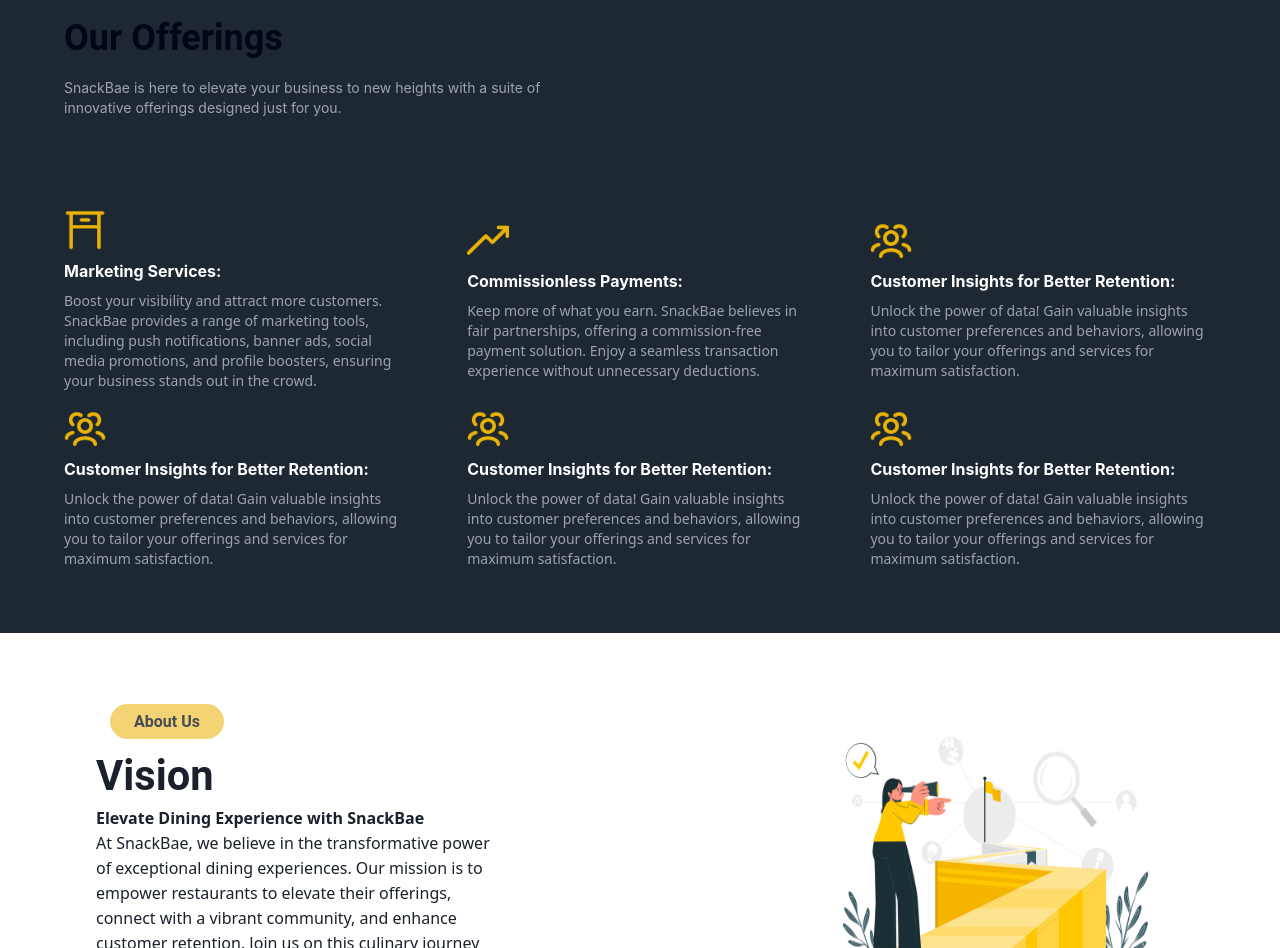
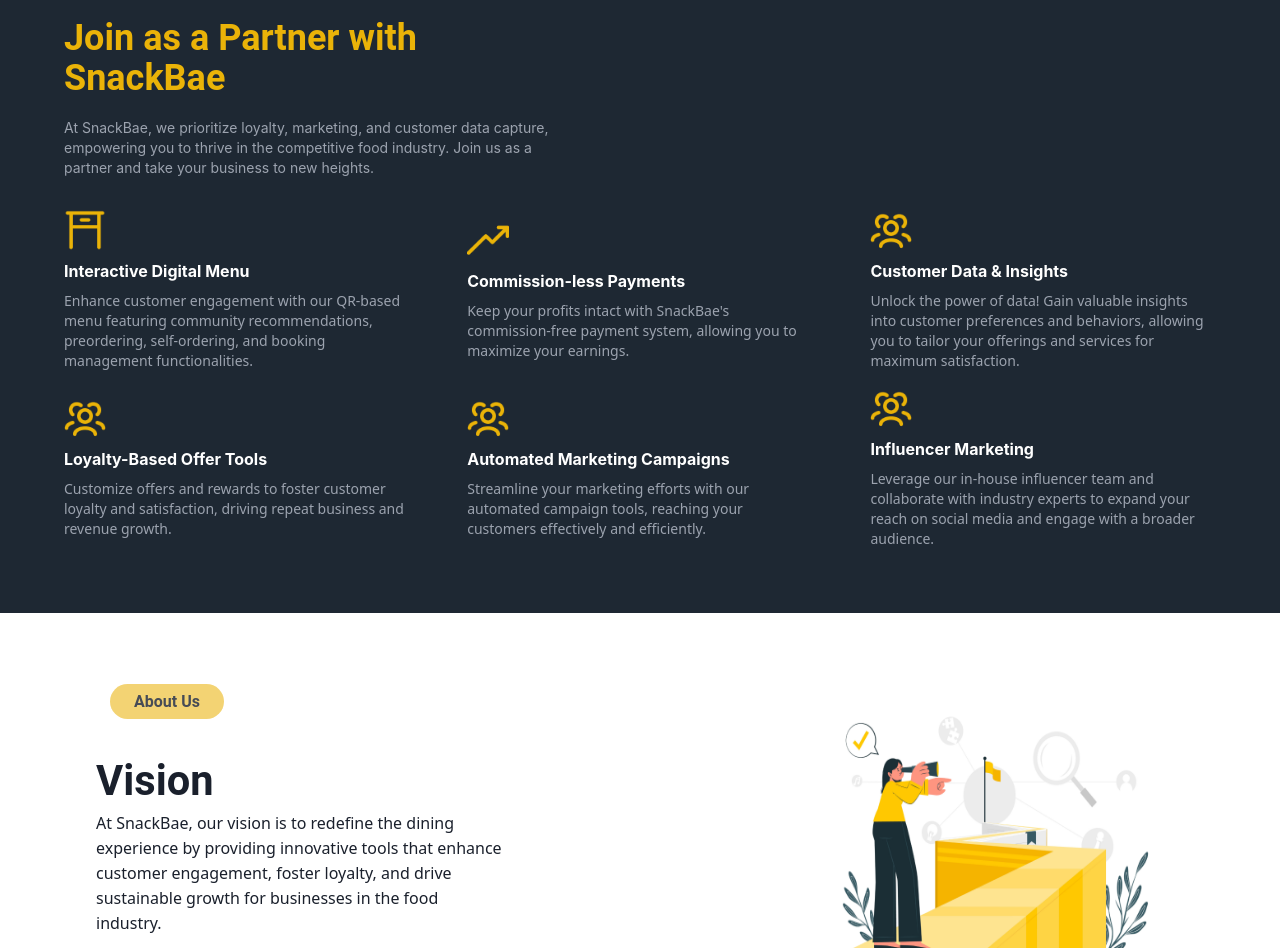
Before and after one commit to snackbae23/web, a React (Create React App) app: page /joinpartner in a window 1280 px wide. Shown: the part 924-1872 px from the top of the page. Built offline with nearby package versions, Linux system fonts and the light colour scheme.

Commit message:
Update Joinpartner.jsx

```diff
--- a/src/Pages/Joinpartner.jsx
+++ b/src/Pages/Joinpartner.jsx
@@ -139,7 +139,7 @@
                         <p className='text-[#020617] text-[2.6rem] leading-[2.6rem] xl:text-7xl font-roboto font-semibold'>Join as Partner</p>
                         <div className='font-opensans font-bold text-[#020617] -tracking-2 xl:text-lg '>Elevate Dining Experience with SnackBae</div>
                         <div className='font-normal text-sm xl:text-lg text-[#020617]  lg:w-[510px] font-opensans -tracking-2 text-center lg:text-start'>
-                            At SnackBae, we believe in the transformative power of exceptional dining experiences. Our mission is to empower restaurants to elevate their offerings, connect with a vibrant community, and enhance customer retention. Join us on this culinary journey and let SnackBae be your partner in success.
+                            Welcome to SnackBae, where we revolutionize the dining experience through our innovative interactive digital menu solutions. Partner with us to unlock a world of benefits tailored to your business
                         </div>
                         <div className='mx-auto lg:mx-0'>
                             <button className='w-[137px] h-[42px] bg-[#EAB308] border rounded-md px-[19px] py-[10px] flex justify-center items-center text-[#ffffff] font-roboto font-semibold tracking-tighter' onClick={openPopup}>
@@ -161,46 +161,46 @@
                             <div className='w-[111px] h-[37px] bg-[#FFFBEB] border rounded-full'>
                                 <div className='text-[#EAB308] font-roboto leading-9 font-semibold text-sm text-center'>Features</div>
                             </div>
-                            <div className='text-[#020617] lg:w-[515px] text-3xl lg:text-4xl font-roboto font-semibold'>Our Offerings</div>
-                            <div className='lg:w-[515px] lg:h-[75px] text-xs lg:text-sm text-gray-400'>SnackBae is here to elevate your business to new heights with a suite of innovative offerings designed just for you.</div>
+                            <div className='text-[#020617] lg:w-[515px] text-3xl lg:text-4xl font-roboto font-semibold text-[#EAB308]'>Join as a Partner with SnackBae</div>
+                            <div className='lg:w-[515px] lg:h-[75px] text-xs lg:text-sm text-gray-400'>At SnackBae, we prioritize loyalty, marketing, and customer data capture, empowering you to thrive in the competitive food industry. Join us as a partner and take your business to new heights.</div>
                         </div>
                         {/* second part */}
                         <div className='w-[100%] mx-auto flex flex-wrap md:flex-row gap-[1rem] justify-between items-center'>
                             {/* first box */}
                             <div className='flex flex-col  md:w-[30%]'>
                                 <img src={icon1} alt='icons' className='w-[42px] h-[42px]'></img>
-                                <div className='font-bold leading-10'>Marketing Services:</div>
-                                <div className='lg:w-full text-sm font-opensans font-normal text-[##020617] -tracking-2 text-gray-400'>Boost your visibility and attract more customers. SnackBae provides a range of marketing tools, including push notifications, banner ads, social media promotions, and profile boosters, ensuring your business stands out in the crowd.</div>
+                                <div className='font-bold leading-10'>Interactive Digital Menu</div>
+                                <div className='lg:w-full text-sm font-opensans font-normal text-[##020617] -tracking-2 text-gray-400'>Enhance customer engagement with our QR-based menu featuring community recommendations, preordering, self-ordering, and booking management functionalities.</div>
                             </div>
                             {/* second box */}
                             <div className='flex flex-col md:w-[30%]'>
                                 <img src={icon2} alt='icons' className='w-[42px] h-[42px]'></img>
-                                <div className='font-bold leading-10'>Commissionless Payments:</div>
-                                <div className='lg:w-full text-sm font-opensans font-normal text-[##020617] -tracking-2  text-gray-400'>Keep more of what you earn. SnackBae believes in fair partnerships, offering a commission-free payment solution. Enjoy a seamless transaction experience without unnecessary deductions.</div>
+                                <div className='font-bold leading-10'>Commission-less Payments </div>
+                                <div className='lg:w-full text-sm font-opensans font-normal text-[##020617] -tracking-2  text-gray-400'>Keep your profits intact with SnackBae's commission-free payment system, allowing you to maximize your earnings.</div>
                             </div>
                             {/* third box */}
                             <div className='flex flex-col md:w-[30%]'>
                                 <img src={icon3} alt='icons' className='w-[42px] h-[42px]'></img>
-                                <div className='font-bold leading-10'>Customer Insights for Better Retention:</div>
+                                <div className='font-bold leading-10'>Customer Data & Insights </div>
                                 <div className='lg:w-full text-sm font-opensans font-normal text-[##020617] -tracking-2 text-gray-400'>Unlock the power of data! Gain valuable insights into customer preferences and behaviors, allowing you to tailor your offerings and services for maximum satisfaction.</div>
                             </div>
                             {/* forth box */}
                             <div className='flex flex-col md:w-[30%]'>
                                 <img src={icon3} alt='icons' className='w-[42px] h-[42px]'></img>
-                                <div className='font-bold leading-10'>Customer Insights for Better Retention:</div>
-                                <div className='lg:w-full text-sm font-opensans font-normal text-[##020617] -tracking-2 text-gray-400'>Unlock the power of data! Gain valuable insights into customer preferences and behaviors, allowing you to tailor your offerings and services for maximum satisfaction.</div>
+                                <div className='font-bold leading-10'>Loyalty-Based Offer Tools</div>
+                                <div className='lg:w-full text-sm font-opensans font-normal text-[##020617] -tracking-2 text-gray-400'>Customize offers and rewards to foster customer loyalty and satisfaction, driving repeat business and revenue growth.</div>
                             </div>
                             {/* five box */}
                             <div className='flex flex-col md:w-[30%]'>
                                 <img src={icon3} alt='icons' className='w-[42px] h-[42px]'></img>
-                                <div className='font-bold leading-10'>Customer Insights for Better Retention:</div>
-                                <div className='lg:w-full text-sm font-opensans font-normal text-[##020617] -tracking-2 text-gray-400'>Unlock the power of data! Gain valuable insights into customer preferences and behaviors, allowing you to tailor your offerings and services for maximum satisfaction.</div>
+                                <div className='font-bold leading-10'>Automated Marketing Campaigns </div>
+                                <div className='lg:w-full text-sm font-opensans font-normal text-[##020617] -tracking-2 text-gray-400'>Streamline your marketing efforts with our automated campaign tools, reaching your customers effectively and efficiently.</div>
                             </div>
                             {/* six box */}
                             <div className='flex flex-col md:w-[30%]'>
                                 <img src={icon3} alt='icons' className='w-[42px] h-[42px]'></img>
-                                <div className='font-bold leading-10'>Customer Insights for Better Retention:</div>
-                                <div className='lg:w-full text-sm font-opensans font-normal text-[##020617] -tracking-2 text-gray-400'>Unlock the power of data! Gain valuable insights into customer preferences and behaviors, allowing you to tailor your offerings and services for maximum satisfaction.</div>
+                                <div className='font-bold leading-10'>Influencer Marketing </div>
+                                <div className='lg:w-full text-sm font-opensans font-normal text-[##020617] -tracking-2 text-gray-400'>Leverage our in-house influencer team and collaborate with industry experts to expand your reach on social media and engage with a broader audience.</div>
                             </div>
                         </div>
                     </div>
@@ -229,15 +229,15 @@
                 <div className='w-[100%] flex md:flex-row flex-col-reverse justify-around items-center'>
                     <div className='md:w-[40%] text-center md:text-start'>
                         <p className='text-[2.6rem] font-roboto font-[600] leading-[60px]'>Vision</p>
-                        <p className=' font-opensans font-[700] leading-[25px]'>Elevate Dining Experience with SnackBae</p>
-                        <p className=' font-opensans font-[400] leading-[25px] w-[80%] mx-auto md:m-0'>At SnackBae, we believe in the transformative power of exceptional dining experiences. Our mission is to empower restaurants to elevate their offerings, connect with a vibrant community, and enhance customer retention. Join us on this culinary journey and let SnackBae be your partner in success.</p>
+                        {/* <p className=' font-opensans font-[700] leading-[25px]'>Elevate Dining Experience with SnackBae</p> */}
+                        <p className=' font-opensans font-[400] leading-[25px] w-[80%] mx-auto md:m-0'>At SnackBae, our vision is to redefine the dining experience by providing innovative tools that enhance customer engagement, foster loyalty, and drive sustainable growth for businesses in the food industry.</p>
                     </div>
                     <img src={joinpartner2} alt='joinpartner2' className='w-[50%] md:w-[30%] aspect-square'></img>
                 </div>
                 <div className='w-[100%] flex md:flex-row-reverse flex-col-reverse justify-around items-center'>
                     <div className='md:w-[40%] text-center md:text-start'>
                         <p className='text-[2.6rem] font-roboto font-[600] leading-[60px]'>Mission</p>
-                        <p className=' font-opensans font-[400] leading-[25px] w-[80%] mx-auto md:m-0 '>At SnackBae, we believe in the transformative power of exceptional dining experiences. Our mission is to empower restaurants to elevate their offerings, connect with a vibrant community, and enhance customer retention. Join us on this culinary journey and let SnackBae be your partner in success.</p>
+                        <p className=' font-opensans font-[400] leading-[25px] w-[80%] mx-auto md:m-0 '>Our mission at SnackBae is to empower restaurants and merchants with cutting-edge technology solutions to elevate the dining experience and increase customer retention. Through our innovative tools for marketing, loyalty-oriented offers, and data-driven insights, we strive to enable businesses to thrive in an ever-evolving landscape while delighting customers with personalized and memorable experiences.</p>
                     </div>
                     <img src={joinpartner3} alt='joinpartner3' className='w-[50%] md:w-[30%] aspect-square'></img>
                 </div>
```
